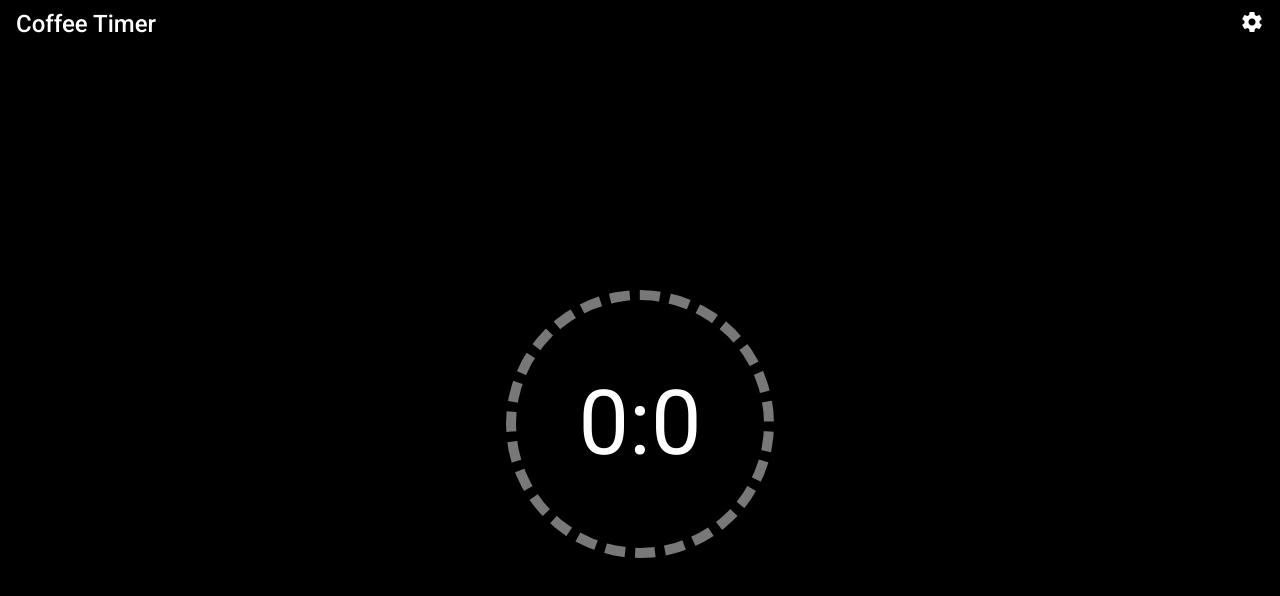
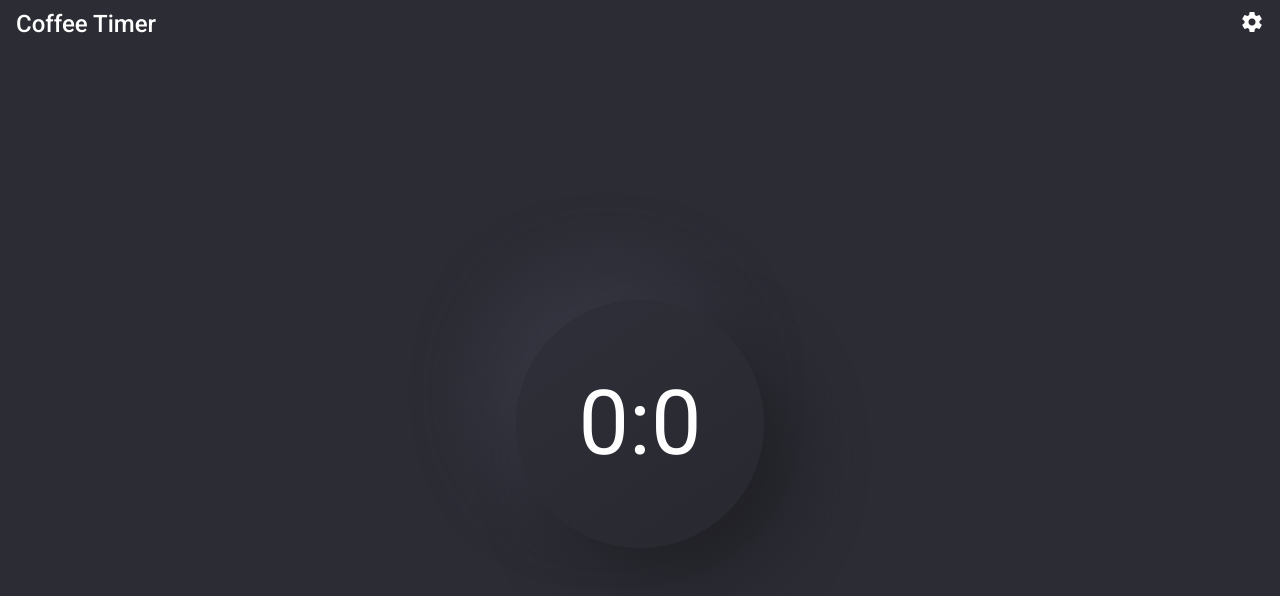
Before and after one commit to carreterosanti/coffee-timer, an Angular app: page / in a window 1280 px wide. Shown: the top 596 px of the page. Built offline with nearby package versions, Linux system fonts and the light colour scheme.

Commit message:
Neumorphism css

```diff
--- a/src/app/app.component.scss
+++ b/src/app/app.component.scss
@@ -10,7 +10,7 @@ body {
   height: calc(100% - 48px);
   width: 100%;
   margin: auto;
-  background-color: #000000;
+  background-color: #2c2c35;
   color: black;
   display: flex;
   flex-direction: column;
--- a/src/components/coffee-timer/coffee-timer.component.scss
+++ b/src/components/coffee-timer/coffee-timer.component.scss
@@ -4,16 +4,18 @@
     justify-content: center;
     align-items: center;
     padding: 4rem;
-    border: 10px dashed #787878;
     border-radius: 50%;
     color: white;
     height: 120px;
     width: 120px;
     font-size: 90px;
     line-height: 90px;
+    border-radius: 50%;
+    background: linear-gradient(145deg, #2f2f39, #282830);
+    box-shadow: 32px 32px 64px #212127, -32px -32px 64px #373743;
 
     &--running {
-      border: 10px dashed #82e6a0;
+      border: 2px dashed #82e6a0;
     }
   }
 
--- a/src/components/header/header.component.scss
+++ b/src/components/header/header.component.scss
@@ -3,7 +3,7 @@
   justify-content: space-between;
   align-items: center;
   padding: 0.25rem 1rem;
-  background-color: black;
+  background-color: #2c2c35;
   color: white;
   height: 40px;
 
```
